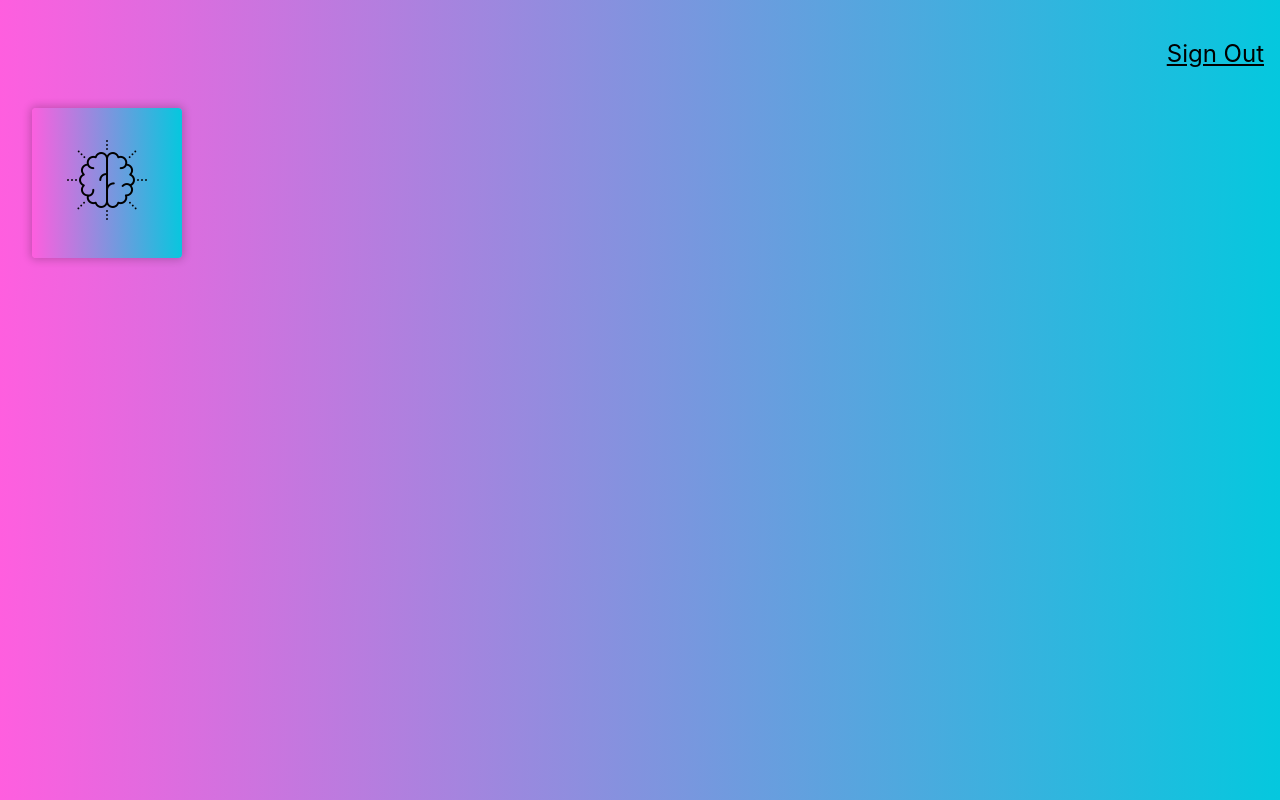
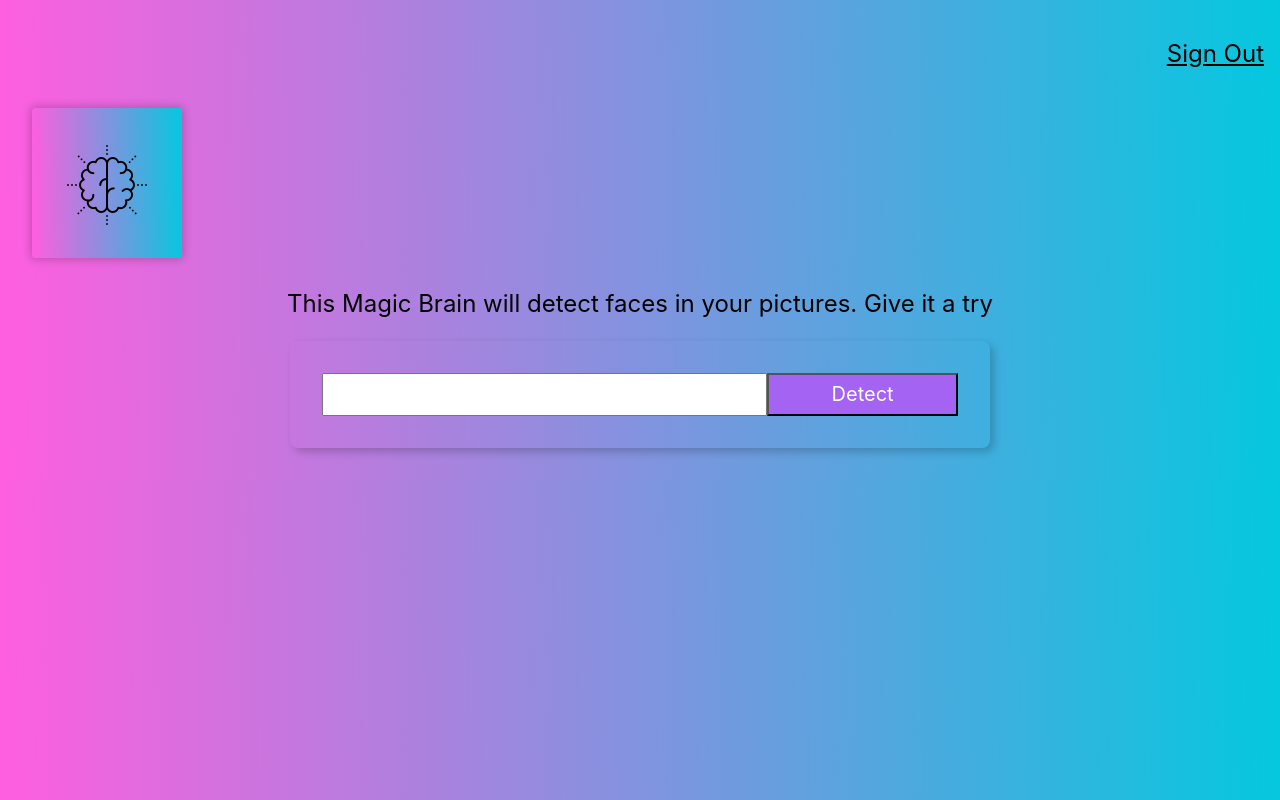
Before and after one commit to MikeGajardo/face-recognition-app, a React (Create React App) app: page / in a window 1280 px wide. Built offline with nearby package versions, Linux system fonts and the light colour scheme.

Commit message:
Image link form component created

```diff
--- a/src/App.js
+++ b/src/App.js
@@ -1,14 +1,16 @@
 import './App.css';
 import Navigation from './components/Navigation/Navigation';
 import Logo from './components/Logo/Logo';
+import ImageLinkForm from './components/ImageLinkForm/ImageLinkForm';
+
 
 function App() {
   return (
     <div className="App">
       <Navigation />
       <Logo />
-      {/* {<ImageLinkForm />
-      <FaceRecognition /> */}
+      <ImageLinkForm />
+      {/* <FaceRecognition /> */}
     </div>
   );
 }
--- /dev/null
+++ b/src/components/ImageLinkForm/ImageLinkForm.css
@@ -0,0 +1,3 @@
+.form {
+    width: 700px;
+}
--- /dev/null
+++ b/src/components/ImageLinkForm/ImageLinkForm.js
@@ -0,0 +1,20 @@
+import React from 'react';
+import './ImageLinkForm.css'
+
+const ImageLinkForm = () => {
+    return (
+        <div className='ma4 mt0'>
+            <p className="f3">
+                {'This Magic Brain will detect faces in your pictures. Give it a try'}
+            </p>
+            <div>
+            <div className="pa4 br3 shadow-5 form center">
+                <input className="f4 pa2 w-70 center" type='text'/>
+                <button className="w-30 grow f4 link ph3 pv2 dib white bg-light-purple">Detect</button>
+            </div>
+            </div>
+        </div>
+    );
+}
+
+export default ImageLinkForm;
--- a/src/components/Logo/Logo.js
+++ b/src/components/Logo/Logo.js
@@ -5,13 +5,13 @@
 
 const Logo = () => {
     return (
-            <div className='ma4 mt0'>
-            <Tilt className="Tilt br2 shadow-2" style={{ height: 150, width: 150}}>
+        <div className='ma4 mt0'>
+            <Tilt className="Tilt br2 shadow-2" style={{ height: 150, width: 150 }}>
                 <div className='inner-element pa4'>
-                    <img alt='brain logo' src={brain}/>
+                    <img style={{ paddingTop: '5px' }} alt='brain logo' src={brain} />
                 </div>
             </Tilt>
-            </div>
+        </div>
     );
 }
 
```
